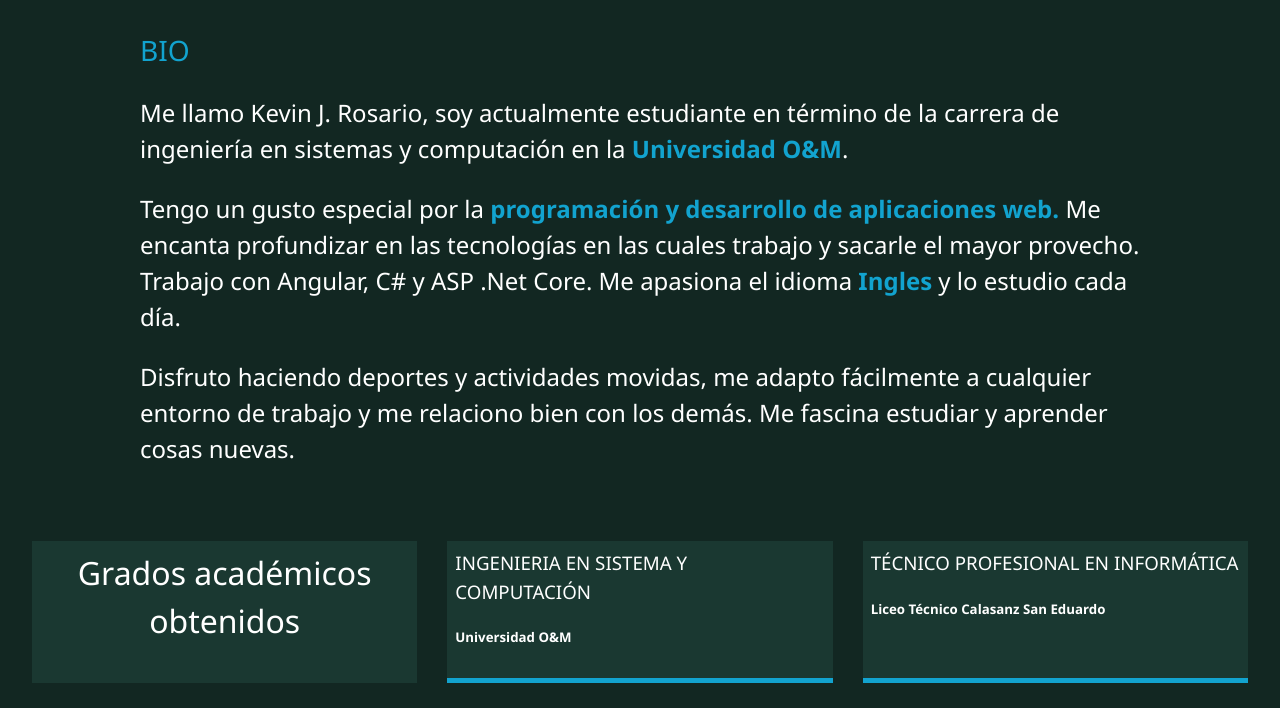
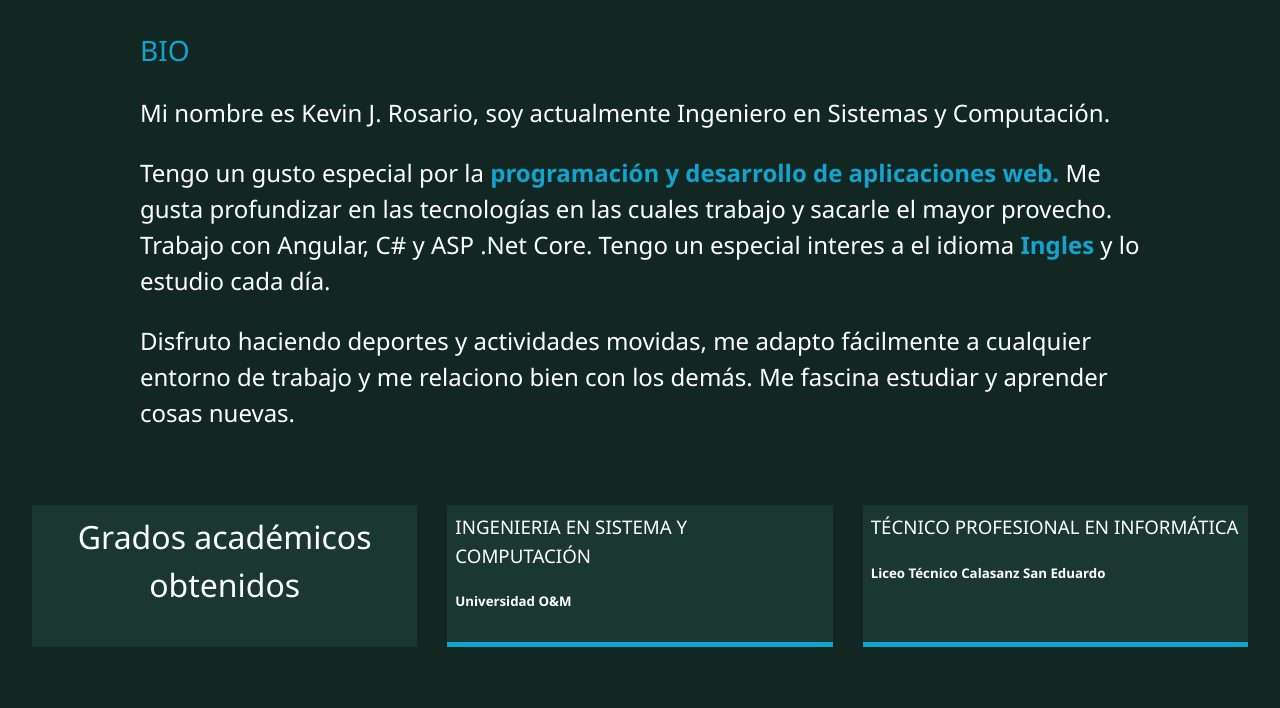
Before and after one commit to KevinJ0/_Portafolio, a website: page index.html in a window 1280 px wide. Shown: the part 1021-1729 px from the top of the page. Drawn offline with nearby package versions, Linux system fonts and the light colour scheme.

Commit message:
Update index.html

```diff
--- a/index.html
+++ b/index.html
@@ -74,21 +74,20 @@
                 <h3 class="text-secondary">
                     BIO
                 </h3>
-                <p>Me llamo Kevin J. Rosario, soy actualmente estudiante en término de la carrera de ingeniería en
-                    sistemas y computación en la <b class="text-secondary">Universidad O&M</b>.
+                <p>Mi nombre es Kevin J. Rosario, soy actualmente Ingeniero en
+                    Sistemas y Computación.
                 </p>
                 <p>Tengo un gusto especial por la <b class="text-secondary">programación y desarrollo de aplicaciones
-                        web.</b> Me encanta profundizar en las tecnologías en las cuales trabajo y sacarle el mayor
+                        web.</b> Me gusta profundizar en las tecnologías en las cuales trabajo y sacarle el mayor
                     provecho.
 
-                    Trabajo con Angular, C# y ASP .Net Core. Me apasiona el
+                    Trabajo con Angular, C# y ASP .Net Core. Tengo un especial interes a el
                     idioma <b class="text-secondary">Ingles</b> y lo estudio cada día.
                 </p>
                 <p>
                     Disfruto haciendo deportes y actividades movidas, me adapto
                     fácilmente a cualquier entorno de trabajo y me relaciono bien con los demás. Me fascina estudiar y
                     aprender cosas nuevas.</p>
-
             </div>
 
             <div id="title" class="job-1 job">
@@ -98,8 +97,8 @@
             <div class="job-2 job">
                 <h3>INGENIERIA EN SISTEMA Y COMPUTACIÓN</h3>
                 <h5>Universidad O&M</h5>
+            </div>
 
-            </div>
             <div class="job-3 job">
                 <h3>TÉCNICO PROFESIONAL EN INFORMÁTICA </h3>
                 <h5>Liceo Técnico Calasanz San Eduardo</h5>
```
